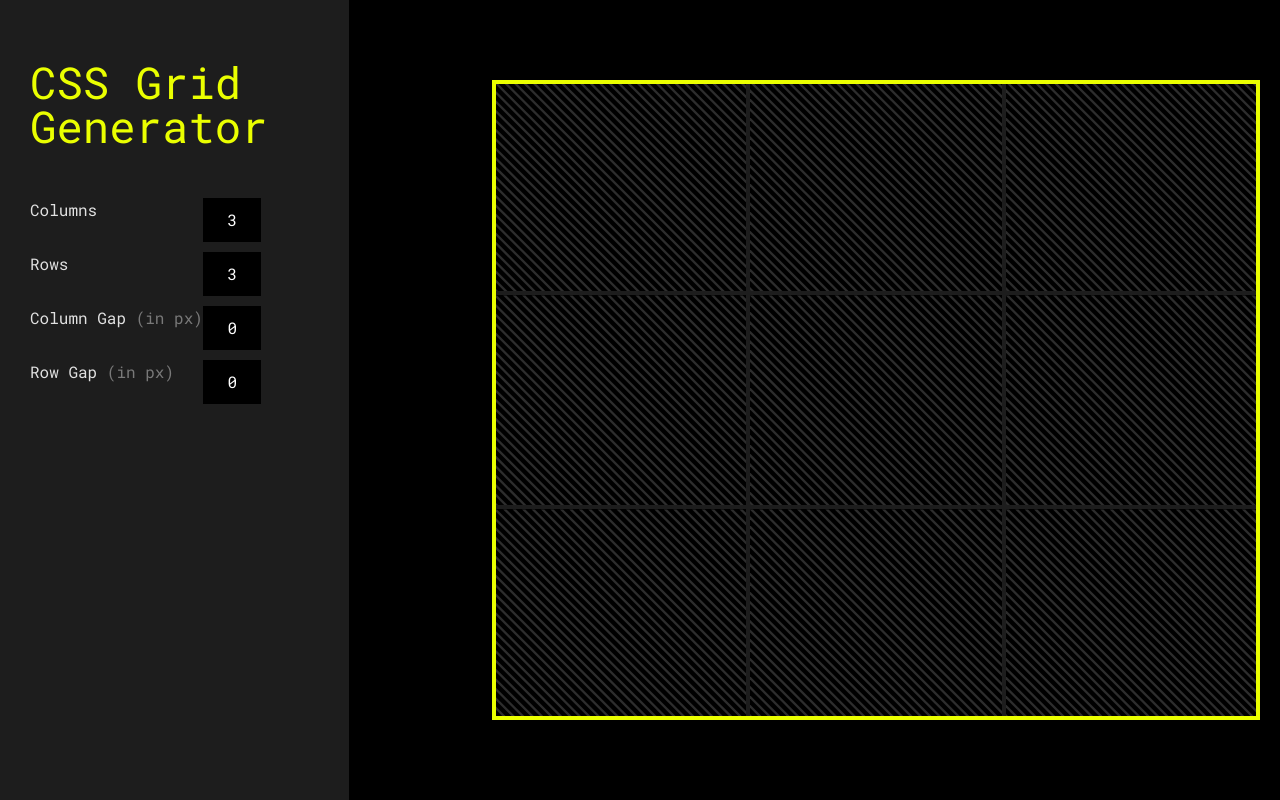
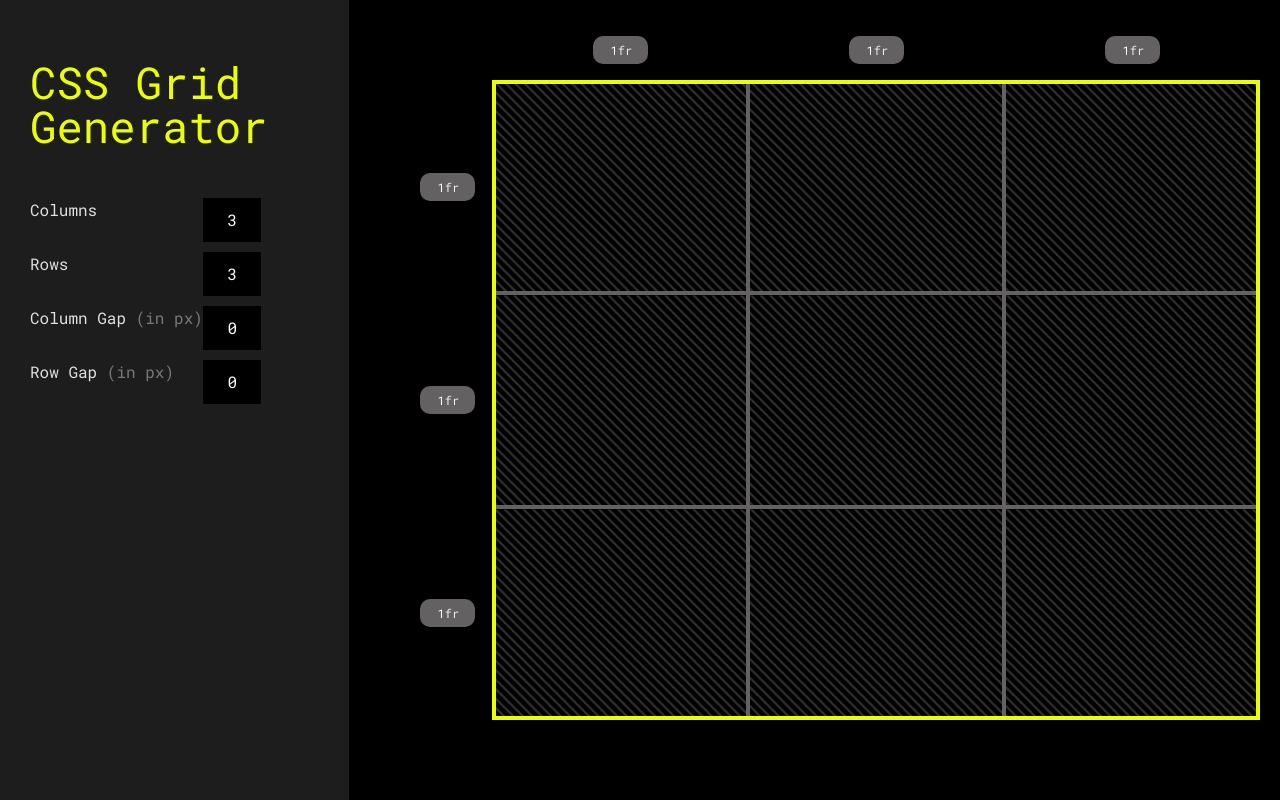
Before and after one commit to mathieu-superpose/advent_of_javascript_2024, a React (Vite) app: page /grid-generator in a window 1280 px wide. Built offline with nearby package versions, Linux system fonts and the light colour scheme.

Commit message:
add row / col sizing

```diff
--- a/src/pages/grid-generator/GridGeneratorPage.css
+++ b/src/pages/grid-generator/GridGeneratorPage.css
@@ -26,14 +26,14 @@
     }
 
     /* Chrome, Safari, Edge, Opera */
-    input::-webkit-outer-spin-button,
-    input::-webkit-inner-spin-button {
+    & input::-webkit-outer-spin-button,
+    & input::-webkit-inner-spin-button {
       -webkit-appearance: none;
       margin: 0;
     }
 
     /* Firefox */
-    input[type="number"] {
+    & input[type="number"] {
       -moz-appearance: textfield;
     }
 
@@ -80,7 +80,7 @@
       position: relative;
 
       & .Cell {
-        border: 2px solid #1d1d1d;
+        border: 2px solid #636161;
         z-index: 10;
         background-image: url("/img/grid-generator/lines.svg");
       }
@@ -92,6 +92,76 @@
         border: 4px solid #eaff00;
         z-index: 15;
       }
+
+      & .ColControl,
+      & .RowControl {
+        position: absolute;
+        list-style: none;
+
+        & .controlContainer {
+          display: flex;
+          justify-content: center;
+          align-items: center;
+          & .Control {
+            padding: 5px;
+            background: #636161;
+            border-radius: 10px;
+            display: flex;
+            justify-content: center;
+            align-items: center;
+            width: 55px;
+
+            /* Chrome, Safari, Edge, Opera */
+            & input::-webkit-outer-spin-button,
+            & input::-webkit-inner-spin-button {
+              -webkit-appearance: none;
+            }
+
+            /* Firefox */
+            & input[type="number"] {
+              -moz-appearance: textfield;
+            }
+
+            & input {
+              background: none;
+              outline: none;
+              border: none;
+              text-align: right;
+              color: white;
+              margin: 0;
+              padding: 0;
+              width: 15px;
+
+              font-size: 12px;
+            }
+
+            & span {
+              text-align: left;
+              padding-right: 5px;
+
+              font-size: 12px;
+            }
+          }
+        }
+      }
+
+      & .ColControl {
+        height: 40px;
+        width: 100%;
+        top: -50px;
+        left: 0;
+        display: grid;
+        padding: 0;
+      }
+
+      & .RowControl {
+        height: 100%;
+        width: 70px;
+        top: 0;
+        left: -80px;
+        display: grid;
+        padding: 0;
+      }
     }
   }
 }
--- a/src/pages/grid-generator/GridGeneratorPage.tsx
+++ b/src/pages/grid-generator/GridGeneratorPage.tsx
@@ -4,14 +4,16 @@ import "./GridGeneratorPage.css"
 
 function GridGeneratorPage() {
   const gridRef = useRef<HTMLDivElement>(null)
+  const colControlRef = useRef<HTMLUListElement>(null)
+  const rowControlRef = useRef<HTMLUListElement>(null)
 
   const [columns, setColumns] = useState(3)
   const [rows, setRows] = useState(3)
   const [columnGap, setColumnGap] = useState(0)
   const [rowGap, setRowGap] = useState(0)
 
-  const [rowDHeight, setRowWidth] = useState([...Array(12)].map((_r) => "1fr"))
-  const [colWidth, setColWidth] = useState([...Array(12)].map((_r) => "1fr"))
+  const [rowDHeight, setRowWidth] = useState([...Array(12)].map((_r) => 1))
+  const [colWidth, setColWidth] = useState([...Array(12)].map((_r) => 1))
 
   const handleChange = (
     e: React.ChangeEvent<HTMLInputElement>,
@@ -35,21 +37,61 @@ function GridGeneratorPage() {
     setChange(num)
   }
 
-  useEffect(() => {
-    if (!gridRef?.current) {
+  const handleControlChange = (
+    e: React.ChangeEvent<HTMLInputElement>,
+    index: number,
+    initialArray: number[],
+    setChange: {
+      (value: SetStateAction<number[]>): void
+      (value: SetStateAction<number[]>): void
+    },
+    min = 1,
+    max = 12
+  ) => {
+    const value = e.target.value
+    if (/[^0-9]/.test(value)) {
+      return
+    }
+    if (value.length === 0) {
+      return
+    }
+    const num = parseInt(value)
+    if (num < min || num > max) {
       return
     }
 
-    const gridTemplateColumns = `repeat(${columns}, 1fr)`
+    const arr = initialArray.map((v, i) => (i === index ? num : v))
+
+    setChange(arr)
+  }
+
+  useEffect(() => {
+    if (
+      !gridRef?.current ||
+      !colControlRef?.current ||
+      !rowControlRef?.current
+    ) {
+      return
+    }
+
+    const gridTemplateColumns = colWidth
+      .slice(0, columns)
+      .map((v) => `${v}fr`)
+      .join(" ")
     gridRef.current.style.gridTemplateColumns = gridTemplateColumns
 
-    const gridTemplateRows = Array(rows).fill("1fr").join(" ")
+    const gridTemplateRows = rowDHeight
+      .slice(0, rows)
+      .map((v) => `${v}fr`)
+      .join(" ")
     gridRef.current.style.gridTemplateRows = gridTemplateRows
 
     gridRef.current.style.columnGap = `${columnGap}px`
+    gridRef.current.style.rowGap = `${rowGap}px`
 
-    gridRef.current.style.rowGap = `${rowGap}px`
-  }, [rows, columns, columnGap, rowGap])
+    colControlRef.current.style.gridTemplateColumns = gridTemplateColumns
+    rowControlRef.current.style.gridTemplateRows = gridTemplateRows
+  }, [rows, columns, columnGap, rowGap, rowDHeight, colWidth])
 
   return (
     <div className="GridGeneratorPage">
@@ -111,6 +153,62 @@ function GridGeneratorPage() {
               <div key={index} className="Cell" />
             ))}
           <div className="Frame" />
+
+          <ul ref={colControlRef} className="ColControl">
+            {Array(columns)
+              .fill(null)
+              .map((_, index) => (
+                <li className="controlContainer" key={`colControl${index}`}>
+                  <div className="Control">
+                    <input
+                      type="number"
+                      min={1}
+                      max={12}
+                      defaultValue={1}
+                      onChange={(e) =>
+                        handleControlChange(
+                          e,
+                          index,
+                          colWidth,
+                          setColWidth,
+                          1,
+                          12
+                        )
+                      }
+                    />
+                    <span>fr</span>
+                  </div>
+                </li>
+              ))}
+          </ul>
+
+          <ul ref={rowControlRef} className="RowControl">
+            {Array(rows)
+              .fill(null)
+              .map((_, index) => (
+                <li className="controlContainer" key={`rowControl${index}`}>
+                  <div className="Control">
+                    <input
+                      type="number"
+                      min={1}
+                      max={12}
+                      defaultValue={1}
+                      onChange={(e) =>
+                        handleControlChange(
+                          e,
+                          index,
+                          rowDHeight,
+                          setRowWidth,
+                          1,
+                          12
+                        )
+                      }
+                    />
+                    <span>fr</span>
+                  </div>
+                </li>
+              ))}
+          </ul>
         </div>
       </div>
     </div>
```
